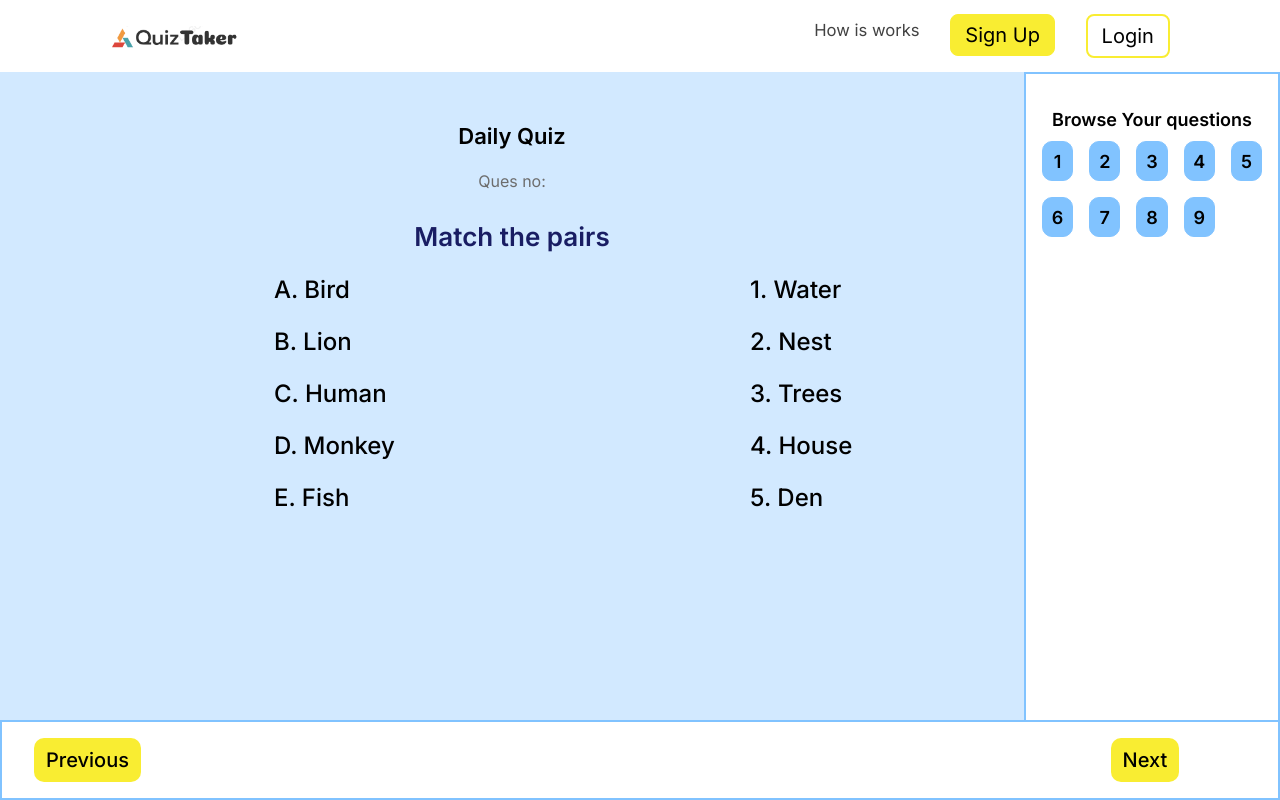
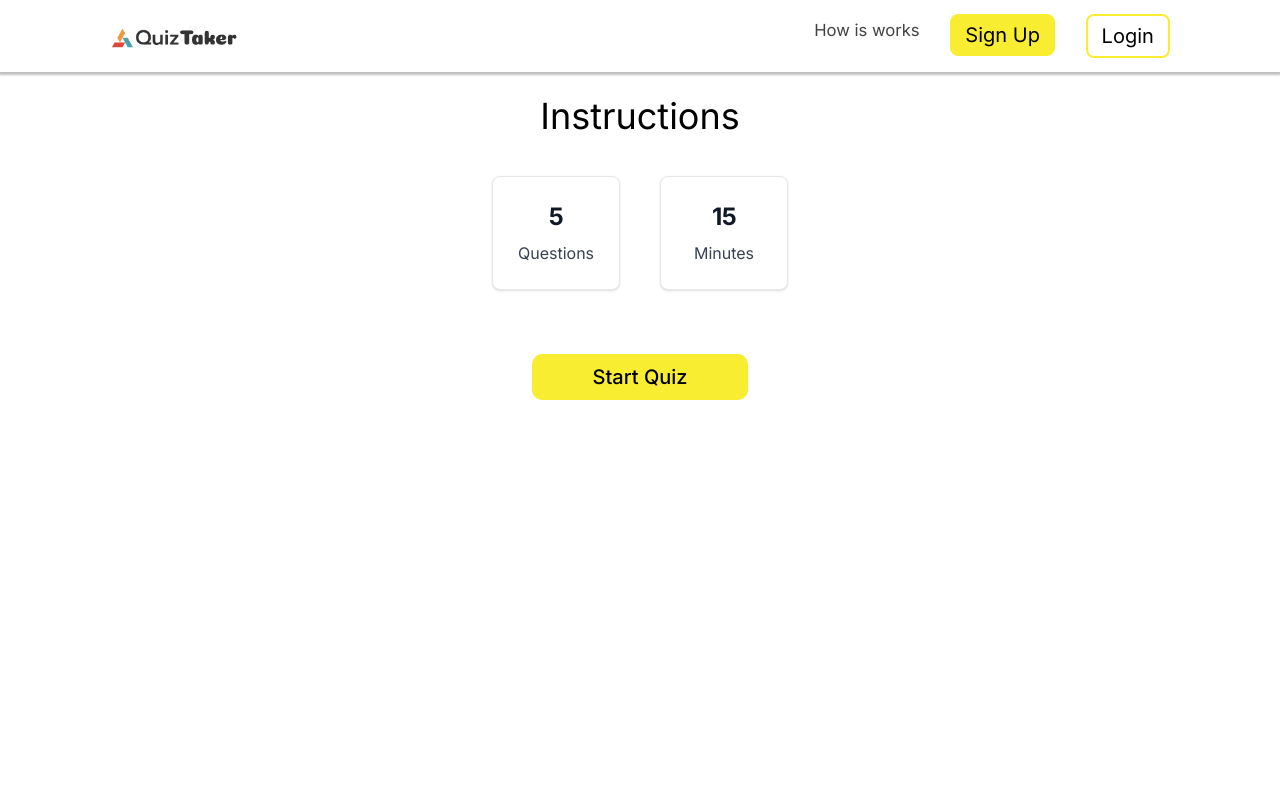
Before and after one commit to GovTeam/quiz-app-next, a Next.js app: page /questions in a window 1280 px wide. Built offline with nearby package versions, Linux system fonts and the light colour scheme.

Commit message:
updated questions page

```diff
--- a/src/app/questions/page.js
+++ b/src/app/questions/page.js
@@ -1,102 +1,24 @@
 'use client'
 import { useAppDispatch, useAppSelector, useAppStore } from "@/Redux/hooks";
-import Sidepane from "@/components/sidepane/Sidepane";
 import styles from "./page.module.css";
-import BottomPane from "@/components/bottomPane/BottomPane";
+import Card from "@/components/Card/Card";
+import Link from "next/link";
+
 
 function page() {
   let types = "match";
 
   return (
-    <div className={styles.container}>
-      <Sidepane />
-      <BottomPane />
-      <div className={styles.cont2}>
-        <div className={styles.head1}>Daily Quiz</div>
-
-        {/* Type:Select */}
-        {types === "select" && (
-          <div>
-            <div className={styles.qno}>Ques no:</div>
-            <div className={styles.head2}>
-              Select the smallest number from the given options.
-            </div>
-            <center>
-              <form>
-                <input
-                  className={styles.inpRadio}
-                  type="radio"
-                  id="age1"
-                  name="age"
-                  value="25"
-                />
-                <label className={styles.label}>A. 25</label>
-                <br />
-                <input
-                  className={styles.inpRadio}
-                  type="radio"
-                  id="age1"
-                  name="age"
-                  value="55"
-                />
-                <label className={styles.label}>B. 55</label>
-                <br />
-                <input
-                  className={styles.inpRadio}
-                  type="radio"
-                  id="age1"
-                  name="age"
-                  value="15"
-                />
-                <label className={styles.label}>C. 15</label>
-                <br />
-                <input
-                  className={styles.inpRadio}
-                  type="radio"
-                  id="age1"
-                  name="age"
-                  value="65"
-                />
-                <label className={styles.label}>D. 65</label>
-                <br />
-                <br />
-                <input
-                  className={styles.saveBtn}
-                  type="submit"
-                  value="Submit"
-                />
-              </form>
-            </center>
-          </div>
-        )}
-
-        {/* Type:Select */}
-        {types === "match" && (
-          <div>
-            <center>
-              <div className={styles.qno}>Ques no:</div>
-              <div className={styles.head2}>Match the pairs</div>
-              <div className={styles.match1}>
-                <div className={styles.matchCol1}>
-                  {/* <p className={styles.col1t}>Column A</p> */}
-                  <p className={styles.col2t}>A. Bird</p>
-                  <p className={styles.col2t}>B. Lion</p>
-                  <p className={styles.col2t}>C. Human</p>
-                  <p className={styles.col2t}>D. Monkey</p>
-                  <p className={styles.col2t}>E. Fish</p>
-                </div>
-                <div className={styles.matchCol2}>
-                  {/* <p className={styles.col1t}>Column B</p> */}
-                  <p className={styles.col2t}>1. Water</p>
-                  <p className={styles.col2t}>2. Nest</p>
-                  <p className={styles.col2t}>3. Trees</p>
-                  <p className={styles.col2t}>4. House</p>
-                  <p className={styles.col2t}>5. Den</p>
-                </div>
-              </div>
-            </center>
-          </div>
-        )}
+    <div className="container py-6 px-10">
+      <h1 className="text-4xl text-center">Instructions</h1>
+      <div className="flex flex-row gap-10 justify-center py-10">
+      <Card heading="5" description="Questions" />
+      <Card heading="15" description="Minutes" />
+      </div>
+      <div className="flex flex-row justify-center">
+      <Link href="/questions/0">
+       <button className={styles.saveBtn}> Start Quiz </button>
+       </Link>
       </div>
     </div>
   );
--- /dev/null
+++ b/src/components/Card/Card.js
@@ -0,0 +1,7 @@
+function Card(props) {
+    return(      <div className="block w-32 p-6 bg-white border border-gray-200 rounded-lg shadow hover:bg-gray-100 dark:bg-gray-800 dark:border-gray-700 dark:hover:bg-gray-700">
+    <h5 className="mb-2 text-center text-2xl font-bold tracking-tight text-gray-900 dark:text-white">{props.heading}</h5>
+    <p className="font-normal text-center text-gray-700 dark:text-gray-400">{props.description}</p>
+    </div>)
+}
+export default Card;
```
